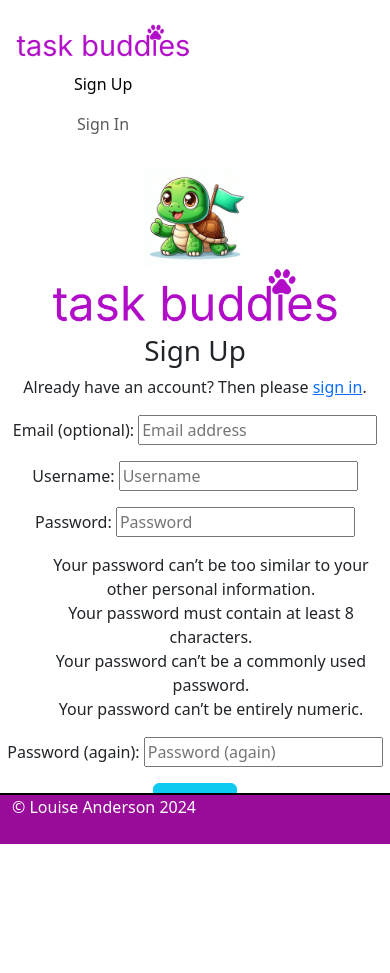
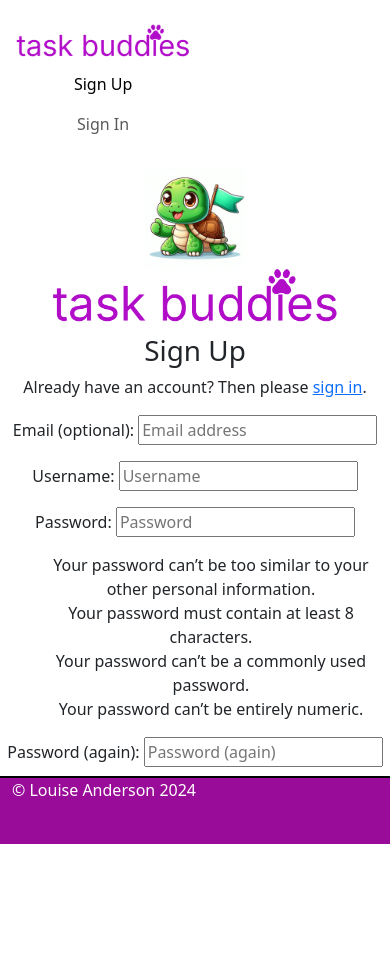
Before and after one commit to Loudotcom/ci-final-project, a Django app: page /accounts/signup/ in a window 390 px wide. Before the commit the page ends 844 px from the top, so only its background shows below. Run offline with Django 4.2, Linux system fonts and the light colour scheme.

Commit message:
add media queries to fix footer responsivity on mobile screens

```diff
--- a/static/css/style.css
+++ b/static/css/style.css
@@ -23,6 +23,10 @@ ul {
 }
 
 /* Body Base */
+
+body {
+  padding-bottom: 6vh;
+}
 
 .logo {
     text-align: center;
@@ -92,6 +96,7 @@ h5.intro-text {
 
 .sign-in-box {
   margin-bottom: 1rem;
+  margin-bottom: 8vh;
 }
 
 .signup-div {
@@ -118,3 +123,17 @@ h5.intro-text {
     font-weight: 300;
     color: #fff;
 }
+
+@media (max-width: 768px) {
+  .signup-div {
+      margin-bottom: 10vh;
+  }
+
+  .footer {
+      height: 8%;
+  }
+
+  body {
+      padding-bottom: 8vh;
+  }
+}
```
